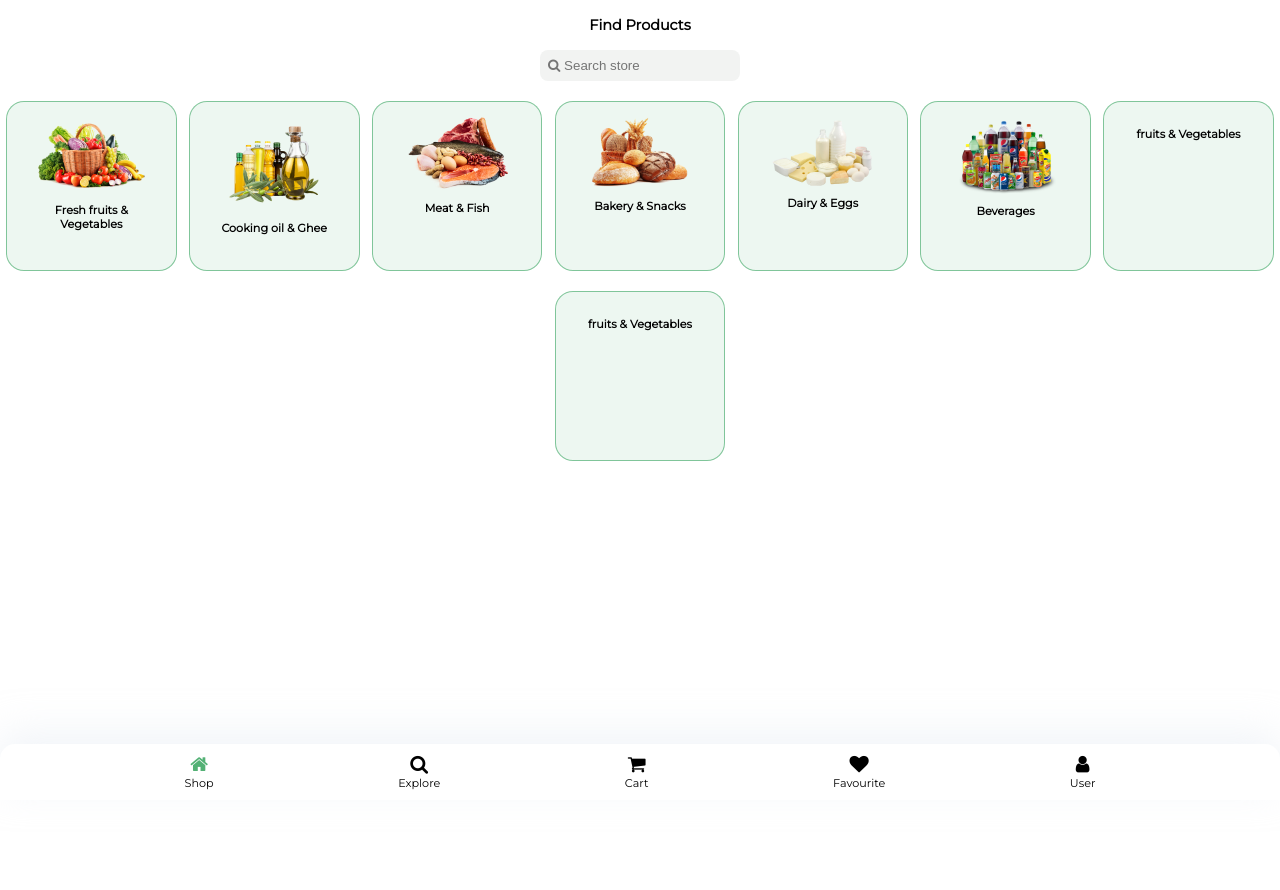
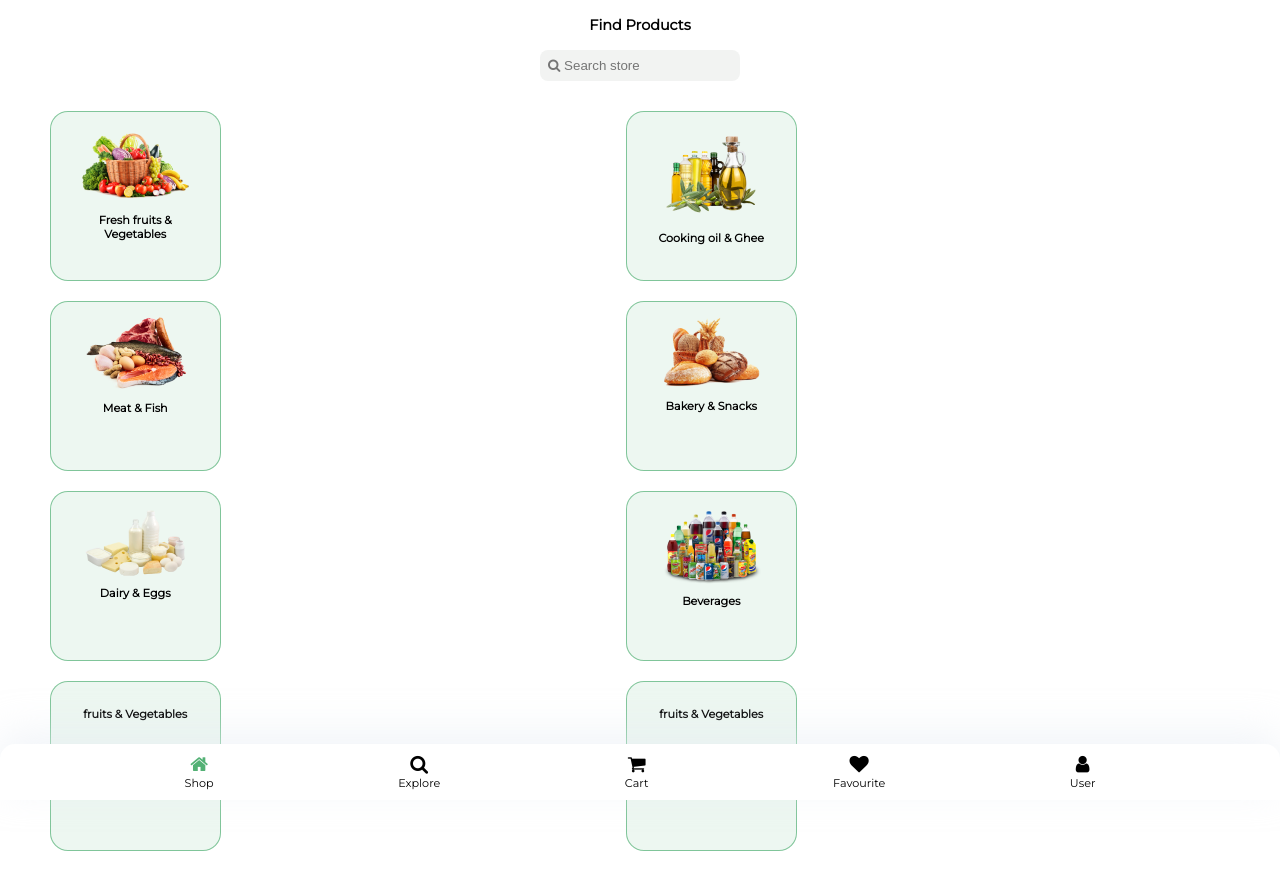
Before and after one commit to RaeNkwocha/E-shop, a React (Create React App) app: page /explore in a window 1280 px wide. Shown: the top 890 px of the page. Before the commit the page ends 800 px from the top, so only its background shows below. Built offline with nearby package versions, Linux system fonts and the light colour scheme.

Commit message:
first commit

```diff
--- a/src/explore.css
+++ b/src/explore.css
@@ -7,21 +7,25 @@ border-radius: 18px;
 
 }
 
-/* .new article:nth-child(2n + 1){
-    background: red;
+/* .new-products:nth-child(4n+1){
+    background: green;
 }
-.new article:nth-child(2n + 2){
+.new-products:nth-child(4n+2){
     background: blue;
-}
-.new article :nth-child(2n + 3){
-    background: green;
 } */
 .new-display{
-    display: flex;
+    /* display: flex;
   flex-wrap: wrap;
   padding-top: 20px;
-  justify-content: space-around;
-  padding-bottom: 30px;
+  justify-content: space-between;
+  width: 50%;
+  padding-bottom: 30px; */
+  display: grid;
+  grid-template-columns: repeat(2,1fr);
+  width: 90vw;
+  margin-left: 50px;
+  margin-top: 30px;
+  margin-bottom: 70px;
 
 }
 .new{
```
